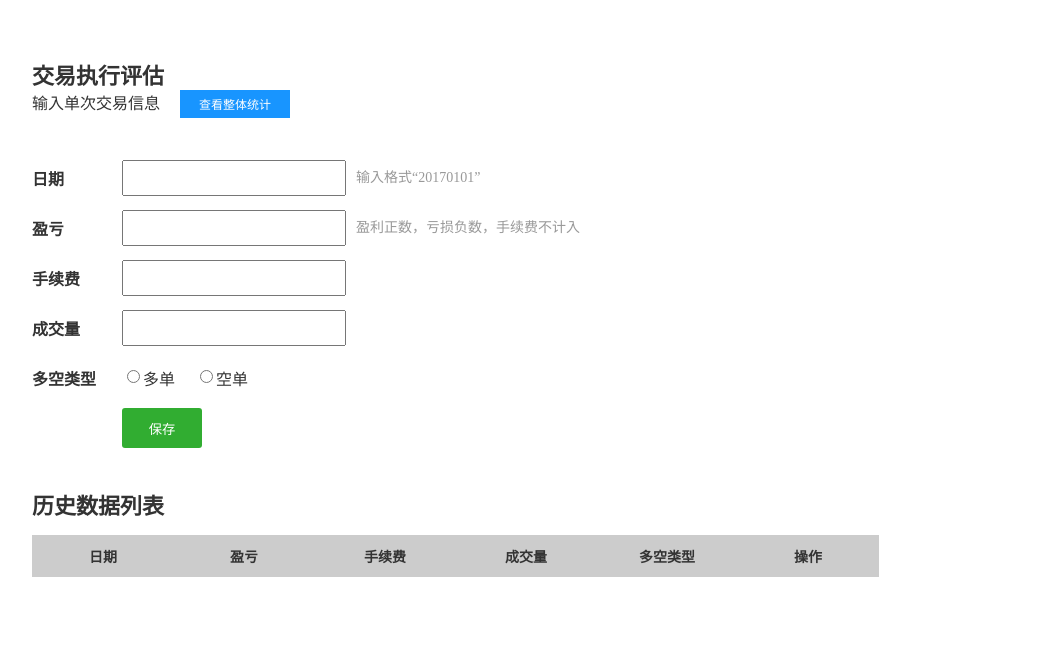
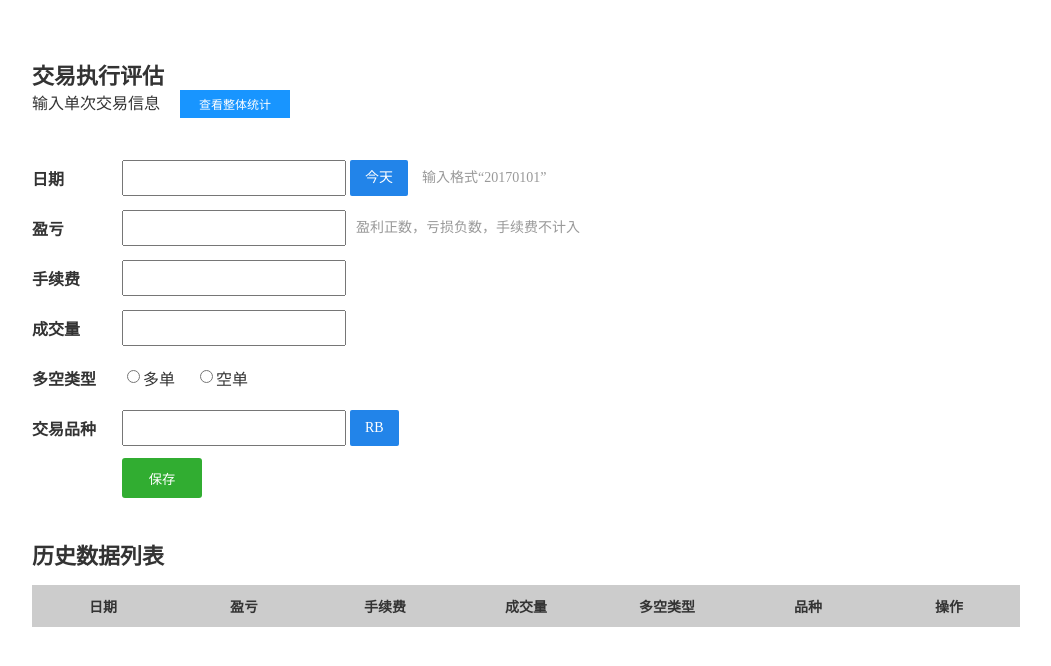
Before and after one commit to lostsquirrel/futures-collector, a Python web app: template templates/evaluation_data.html in a window 1280 px wide. Shown: the top 666 px of the page, without its empty margins (26-1077 px from the left). Run offline with Jinja, Linux system fonts and the light colour scheme; the template is opened without the code that fills it, so the values that code supplies are empty; some libraries are stand-ins or nearby versions.

Commit message:
增加字段“交易品种”，录入功能优化
增加字段“交易品种”，两个字段可以直接通过点击来录入默认值

```diff
--- a/templates/evaluation_data.html
+++ b/templates/evaluation_data.html
@@ -5,6 +5,7 @@
 <title>交易执行评估</title>
 <link rel="stylesheet" href="/static/css/total.css" />
 <link rel="stylesheet" href="/static/css/grid.css" />
+
 </head>
 
 <body>
@@ -15,7 +16,11 @@
 	<table cellpadding="0"  cellspacing="0" class="tab4">
 		<tr>
 			<th>日期</th>
-			<td><input type="text" name="trade_date"/><span class="t2">输入格式“20170101”</span></td>
+			<td>
+				<input type="text" id="date_input" name="trade_date"/>
+				<span id="fill_today" class="btn_today">今天</span>
+				<span class="t2">输入格式“20170101”</span>
+			</td>
 		</tr>
 		<tr>
 			<th>盈亏</th>
@@ -43,6 +48,13 @@
 			</td>
 		</tr>
 		<tr>
+			<th>交易品种</th>
+			<td>
+				<input id="variety_in" type="text" name="trading_variety"/>
+				<span id="fill_variety" class="btn_today">RB</span>
+			</td>
+		</tr>
+		<tr>
 			<th>&nbsp;</th>
 			<td><input type="submit" value="保存" class="btn1" id="saveData"/></td>
 		</tr>
@@ -56,6 +68,7 @@
 			<th>手续费</th>
 			<th>成交量</th>
 			<th>多空类型</th>
+			<th>品种</th>
 			<th>操作</th>
 		</tr>
 
@@ -63,5 +76,24 @@
 	<script src="https://cdn.bootcss.com/jquery/3.2.1/jquery.min.js"></script>
 	<script type="text/javascript" src="/static/js/common.js"></script>
 	<script type="text/javascript" src="/static/js/evaluation_data.js"></script>
+	<script type="text/javascript">
+		var d0 = new Date()
+		function Appendzero(obj)
+	    {
+	        if(obj<10) return "0" +""+ obj;
+	        else return obj;
+	    }
+		var y1 = d0.getFullYear().toString()
+		var m1 = Appendzero(d0.getMonth()).toString()
+		var d1 = d0.getDate().toString()
+		$(document).ready(function(){
+			$("#fill_today").click(function(){
+		    	$("#date_input").val(y1 + m1 + d1);
+		  	});
+		  	$("#fill_variety").click(function(){
+		    	$("#variety_in").val("RB");
+		  	});
+		});
+	</script>
 </body>
 </html>
```
